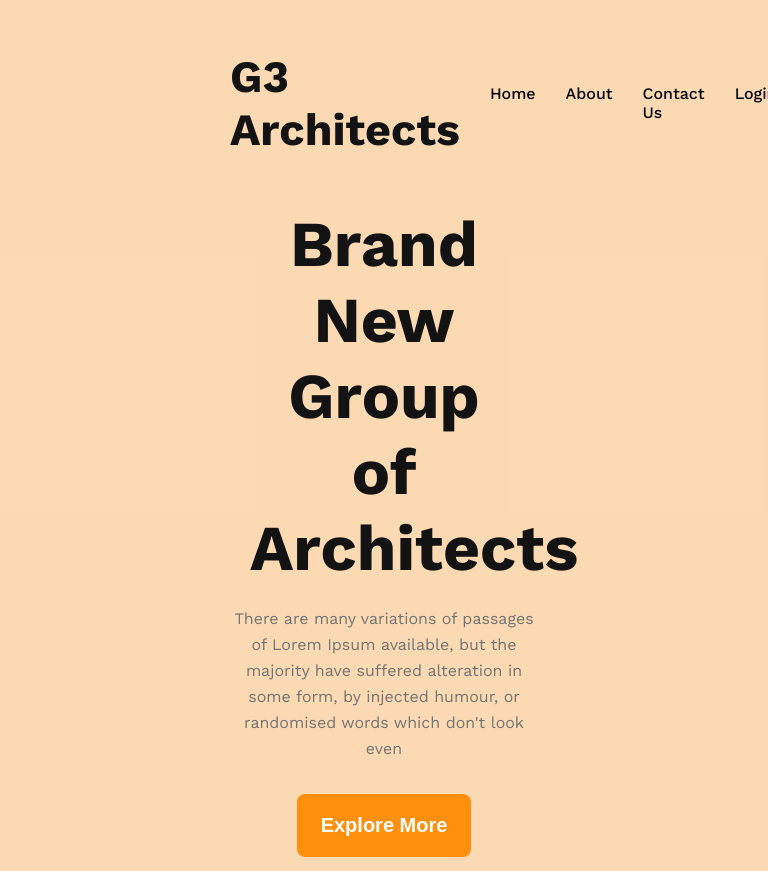
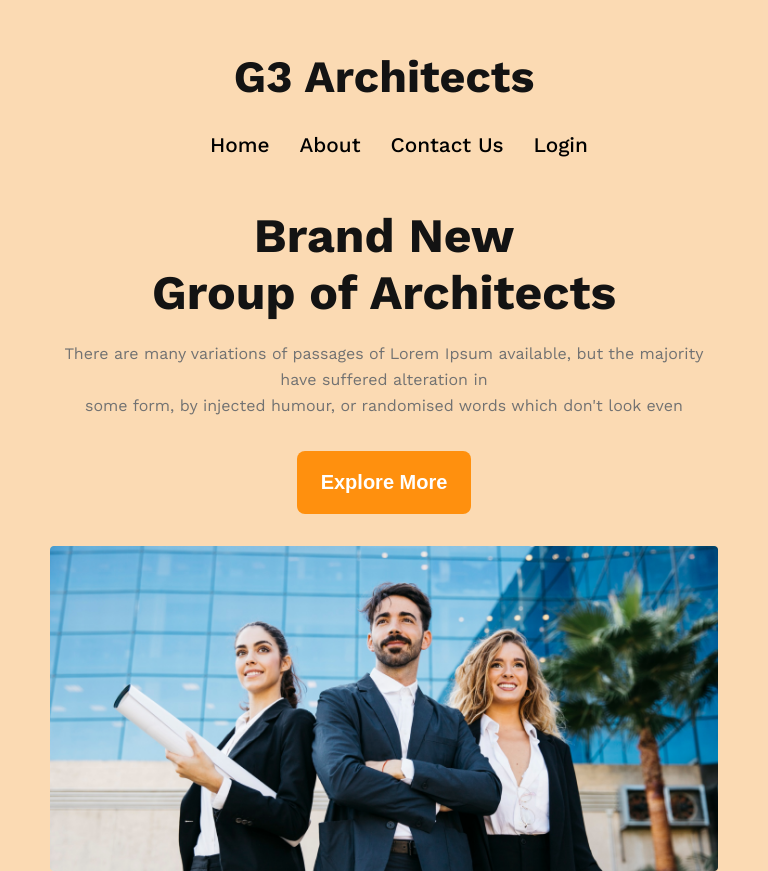
Before and after one commit to omarjafor/G3ArchitectsWebsite, a plain HTML site: page index.html in a window 768 px wide. Shown: the top 871 px of the page. Drawn offline with nearby package versions, Linux system fonts and the light colour scheme.

Commit message:
header banner responsive

```diff
--- a/style.css
+++ b/style.css
@@ -87,3 +87,23 @@ nav li a{
         font-size: 3rem;
     }
 }
+@media screen and (min-width: 577px) and (max-width: 960px) {
+    header{
+        padding: 50px;
+    }
+    nav{
+        flex-direction: column;
+    }
+    nav > ul{
+        padding-top: 30px;
+    }
+    nav li{
+        font-size: 1.3rem;
+    }
+    .banner-content{
+        max-width: 100%;
+    }
+    .banner-title{
+        font-size: 3rem;
+    }
+}
```
